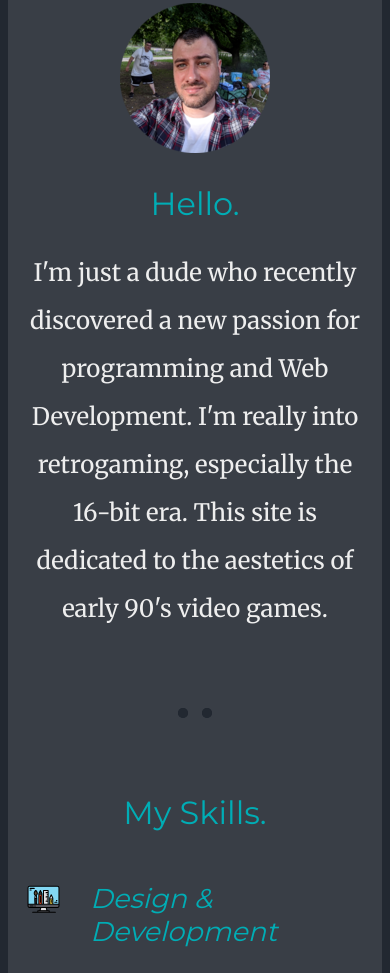
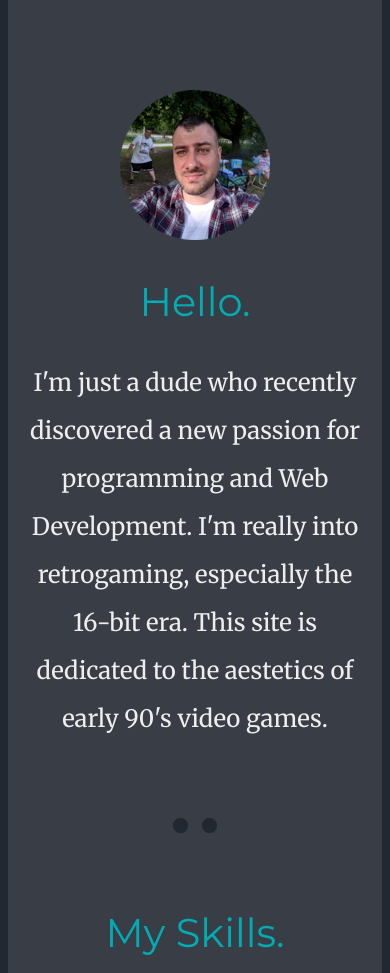
Before and after one commit to Yousaf-Butt/pixelated-dreams, a plain HTML site: page index.html in a window 390 px wide. Shown: the part 694-1667 px from the top of the page. Drawn offline with Linux system fonts and the light colour scheme.

Commit message:
Add files via upload

```diff
--- a/css/styles.css
+++ b/css/styles.css
@@ -146,8 +146,12 @@ a:hover {
     width: 100%;
   }
 
+  h2 {
+    font-size: 2.5rem;
+  }
+
   h3 {
-    font-size: 1.7rem;
+    font-size: 1.8rem;
   }
 
   p {
@@ -155,11 +159,11 @@ a:hover {
   }
 
   hr {
-    border-width: 10px;
+    border-width: 15px;
   }
 
   a {
-    font-size: 2rem;
+    font-size: 2.5rem;
   }
 
   .pixelheader {
@@ -179,7 +183,7 @@ a:hover {
   }
 
   .btn {
-    font-size: 24px;
+    font-size: 40px;
     padding: 10px 20px 10px 20px;
   }
 }
```
